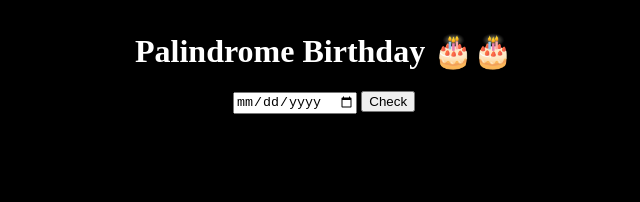
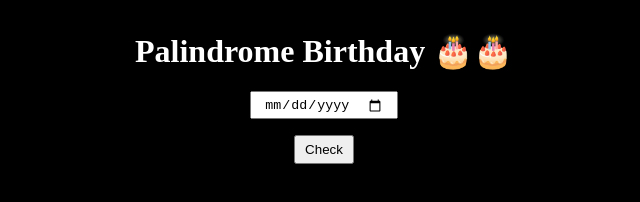
Before and after one commit to Developers-codz/palindrome-birthday, a plain HTML site: page index.html in a window 1280 px wide. Shown: the whole page, without its empty margins (316-956 px from the left). Drawn offline with Linux system fonts and the light colour scheme.

Commit message:
style - styled btn

```diff
--- a/index.html
+++ b/index.html
@@ -10,7 +10,7 @@
     <div class="container">
       <h1>Palindrome Birthday 🎂🎂</h1>
       <input type="date" name="" id="dob">
-     <button id="check-btn">Check</button>
+     <button id="check-btn" class="btn">Check</button>
      <div id="output"></div>
     </div>
 
--- a/style.css
+++ b/style.css
@@ -1,6 +1,7 @@
 body{
     background-color: black;
     color:white;
+
   }
   .container{
     text-align: center;
@@ -9,3 +10,12 @@ body{
   #output{
     margin:2rem 0rem;
   }
+  input{
+    padding:0.2rem 0.8rem;
+  }
+  .btn{
+    padding:.3rem .6rem;
+    display:block;
+   margin:1rem  auto;
+
+  }
```
